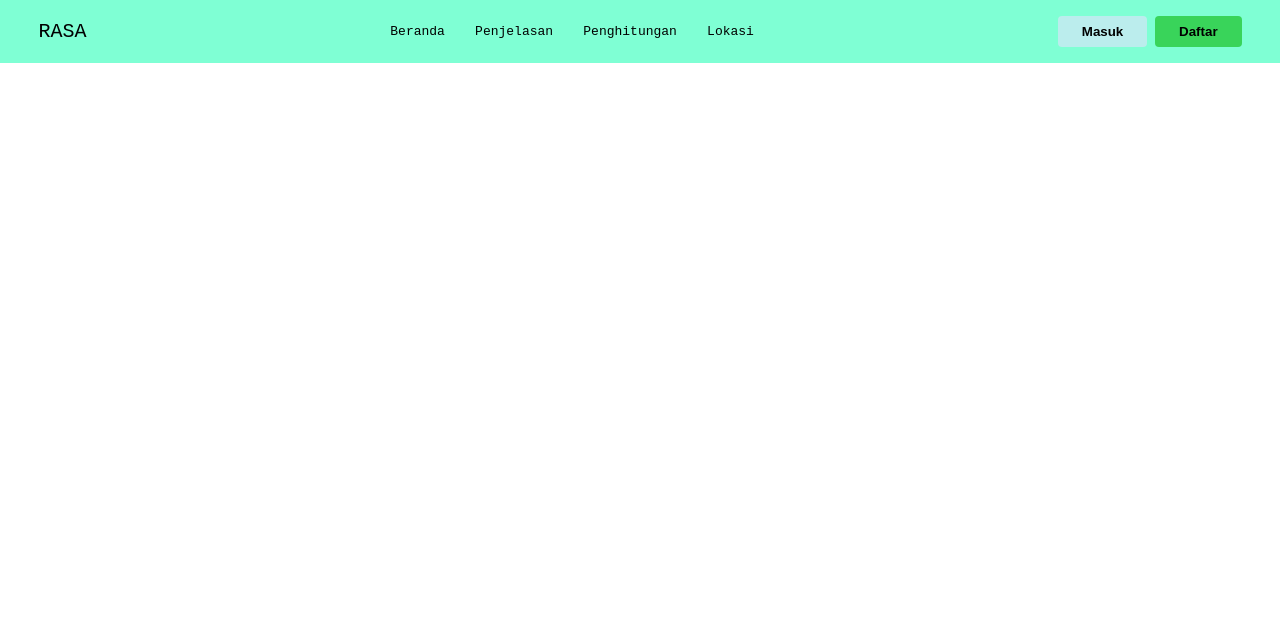
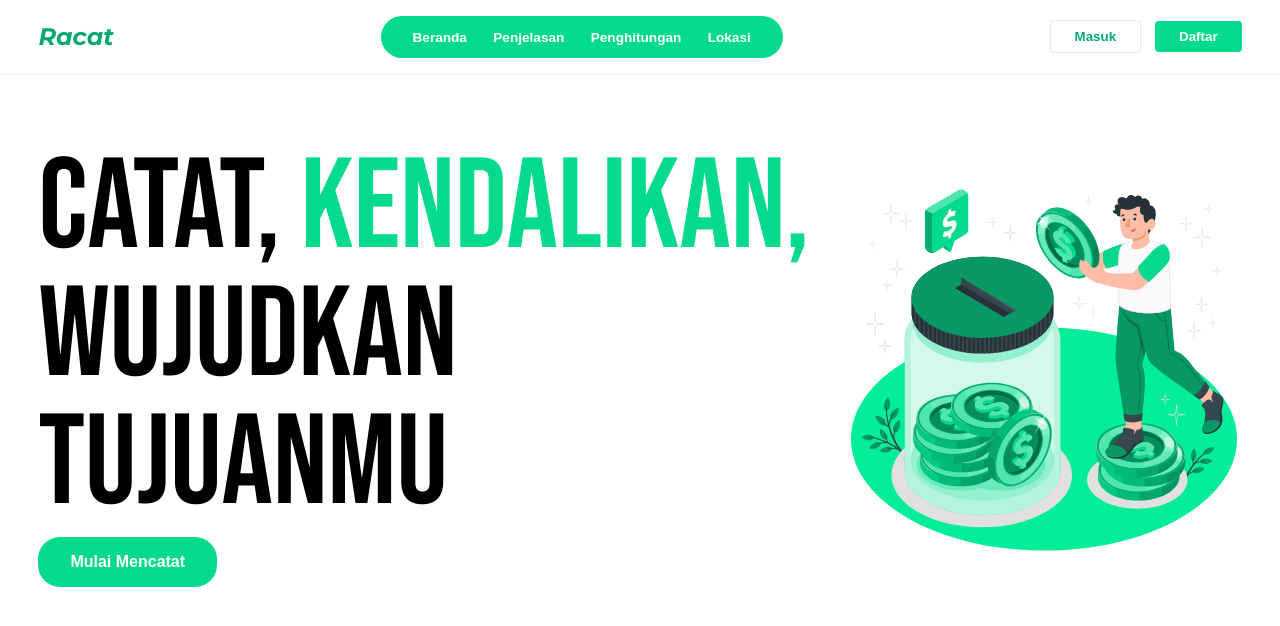
Before and after one commit to RafaelPransa/UTS-Pemrograman-Internet, a plain HTML site: page index.html in a window 1280 px wide. Shown: the top 626 px of the page. Drawn offline with Linux system fonts and the light colour scheme.

Commit message:
Merapihkan navbar dan membuat main hero

```diff
--- a/css/style.css
+++ b/css/style.css
@@ -25,6 +25,7 @@ footer, header, hgroup, menu, nav, section {
 }
 body {
 	line-height: 1;
+    height: 6000px;
 }
 ol, ul {
 	list-style: none;
@@ -40,13 +41,61 @@ button {
 
 /* Batas Reset CSS */
 
-body {
-    font-family: monospace;
+/* Font */
+.bebas-neue-regular {
+  font-family: "Bebas Neue", sans-serif;
+  font-weight: 400;
+  font-style: normal;
+}
+
+.montserrat-extraligth {
+  font-family: "Montserrat", sans-serif;
+  font-optical-sizing: auto;
+  font-weight: 200;
+  font-style: normal;
+}
+
+.montserrat-regular {
+  font-family: "Montserrat", sans-serif;
+  font-optical-sizing: auto;
+  font-weight: 400;
+  font-style: normal;
+}
+
+.montserrat-semibold {
+  font-family: "Montserrat", sans-serif;
+  font-optical-sizing: auto;
+  font-weight: 600;
+  font-style: normal;
+}
+
+.montserrat-bold {
+  font-family: "Montserrat", sans-serif;
+  font-optical-sizing: auto;
+  font-weight: 700;
+  font-style: normal;
+}
+
+.montserrat-bold-italic {
+  font-family: "Montserrat", sans-serif;
+  font-optical-sizing: auto;
+  font-weight: 700;
+  font-style: italic;
+}
+
+/* Batas font */
+
+header {
+    padding: 1rem 3%;
+    background-color: #fff;
 }
 
 header {
-    padding: 1rem 3%;
-    background-color: aquamarine;
+    border-bottom: 1px solid #F2F2F2;
+    position: fixed;
+    top: 0;
+    left: 0;
+    right: 0;
 }
 
 header nav {
@@ -57,7 +106,15 @@ header nav {
 }
 
 header nav .start-nav h2 {
-    font-size: 1.25rem;
+    font-size: 1.5rem;
+    color: rgb(4, 170, 109);
+}
+
+header nav .mid-nav {
+    background-color: rgb(4, 218, 139);
+    padding: 0.8rem 1.3rem;
+    border-radius: 24px;
+    transition: 0.3s;
 }
 
 header nav .mid-nav ul li {
@@ -65,26 +122,98 @@ header nav .mid-nav ul li {
     margin: 0 0.7rem;
 }
 
-header nav .mid-nav ul li:hover a{
-    color: aliceblue;
+header nav .mid-nav ul li a {
+    font-family: Arial, Helvetica, sans-serif;
+    font-weight: 600;
+    font-size: 0.85rem;
+    color: #fff;
+    transition: 0.3s;
 }
 
+header nav .mid-nav ul li:hover a{
+    color: rgb(28, 25, 23);
+    font-weight: 600;
+}
+
+
+
 header nav .end-nav a .btn-sign {
-    background-color: rgb(187, 237, 237);
+    background-color: #fff;
+    color: rgb(4, 170, 109);
     padding: 0.5rem 1.5rem;
+    border: 1px solid #eaeaea;
     border-radius: 0.25rem;
     font-weight: 600;
+    margin-right: 10px;
 }
 
 header nav .end-nav a .btn-sign:hover {
     cursor: pointer;
-    color: white;
-    background-color: rgb(56, 128, 128);
+    color: rgb(5, 136, 88);
+    background-color: rgb(245, 245, 244);
 }
 
-header nav .end-nav a .btn-login {
-    background-color: rgb(57, 212, 90);
+header nav .end-nav a .btn-register {
+    background-color: rgb(4, 218, 139);
     padding: 0.5rem 1.5rem;
     border-radius: 0.25rem;
     font-weight: 600;
+    color: #fff;
+    transition: 0.3s;
 }
+
+header nav .end-nav a .btn-register:hover {
+    background-color: rgb(4, 138, 89);
+    color: #f1f1f1;
+    cursor: pointer;
+}
+
+main {
+    margin-top: 100px;
+    padding: 1rem 3%;
+}
+
+main .hero {
+    display: flex;
+    justify-content: space-between;
+    align-items: center;
+    column-gap: 1rem;
+    margin-top: 1.8rem;
+}
+
+main .hero .hero-content {
+    flex: 2 2 0;
+}
+
+main .hero .hero-illustration {
+    flex: 1 1 0;
+}
+
+main .hero .hero-content h2 {
+    font-size: 8rem;
+}
+
+main .hero .hero-content .btn-mencatat {
+    margin-top: 8px;
+    padding: 1rem 2rem;
+    border-radius: 22px;
+    font-size: 1rem;
+    font-weight: 600;
+    background-color: rgb(4, 218, 139);
+    color: #fff;
+}
+
+main .hero .hero-content .btn-mencatat:hover {
+    background-color: rgb(4, 138, 89);
+    color: #f1f1f1;
+    cursor: pointer;
+}
+
+main .hero .hero-content span {
+    color: rgb(4, 218, 139);
+}
+
+main .hero .hero-illustration img {
+    width: 100%;
+    height: 100%;
+}
--- a/index.html
+++ b/index.html
@@ -4,13 +4,19 @@
     <meta charset="UTF-8" />
     <meta name="viewport" content="width=device-width, initial-scale=1.0" />
     <title>Rafael Analisa</title>
+    <link rel="preconnect" href="https://fonts.googleapis.com" />
+    <link rel="preconnect" href="https://fonts.gstatic.com" crossorigin />
+    <link
+      href="https://fonts.googleapis.com/css2?family=Bebas+Neue&family=Montserrat:ital,wght@0,100..900;1,100..900&display=swap"
+      rel="stylesheet"
+    />
     <link rel="stylesheet" href="css/style.css" />
   </head>
   <body>
     <header>
       <nav>
         <section class="start-nav">
-          <a href="#"><h2>RASA</h2></a>
+          <a href="#"><h2 class="montserrat-bold-italic">Racat</h2></a>
         </section>
         <section class="mid-nav">
           <ul>
@@ -25,10 +31,26 @@
             <button type="button" class="btn-sign">Masuk</button>
           </a>
           <a href="">
-            <button type="button" class="btn-login">Daftar</button>
+            <button type="button" class="btn-register">Daftar</button>
           </a>
         </section>
       </nav>
     </header>
+    <main>
+      <section class="hero">
+        <div class="hero-content">
+          <h2 class="bebas-neue-regular">
+            CATAT, <span>KENDALIKAN,</span> WUJUDKAN TUJUANMU
+          </h2>
+          <a href="">
+            <button type="button" class="btn-mencatat">Mulai Mencatat</button>
+          </a>
+        </div>
+        <figure class="hero-illustration">
+          <img src="svg/illustration.svg" alt="Gambar Ilustrasi" />
+        </figure>
+      </section>
+    </main>
+
   </body>
 </html>
```
Also changed, not shown: svg/illustration.svg (added).
